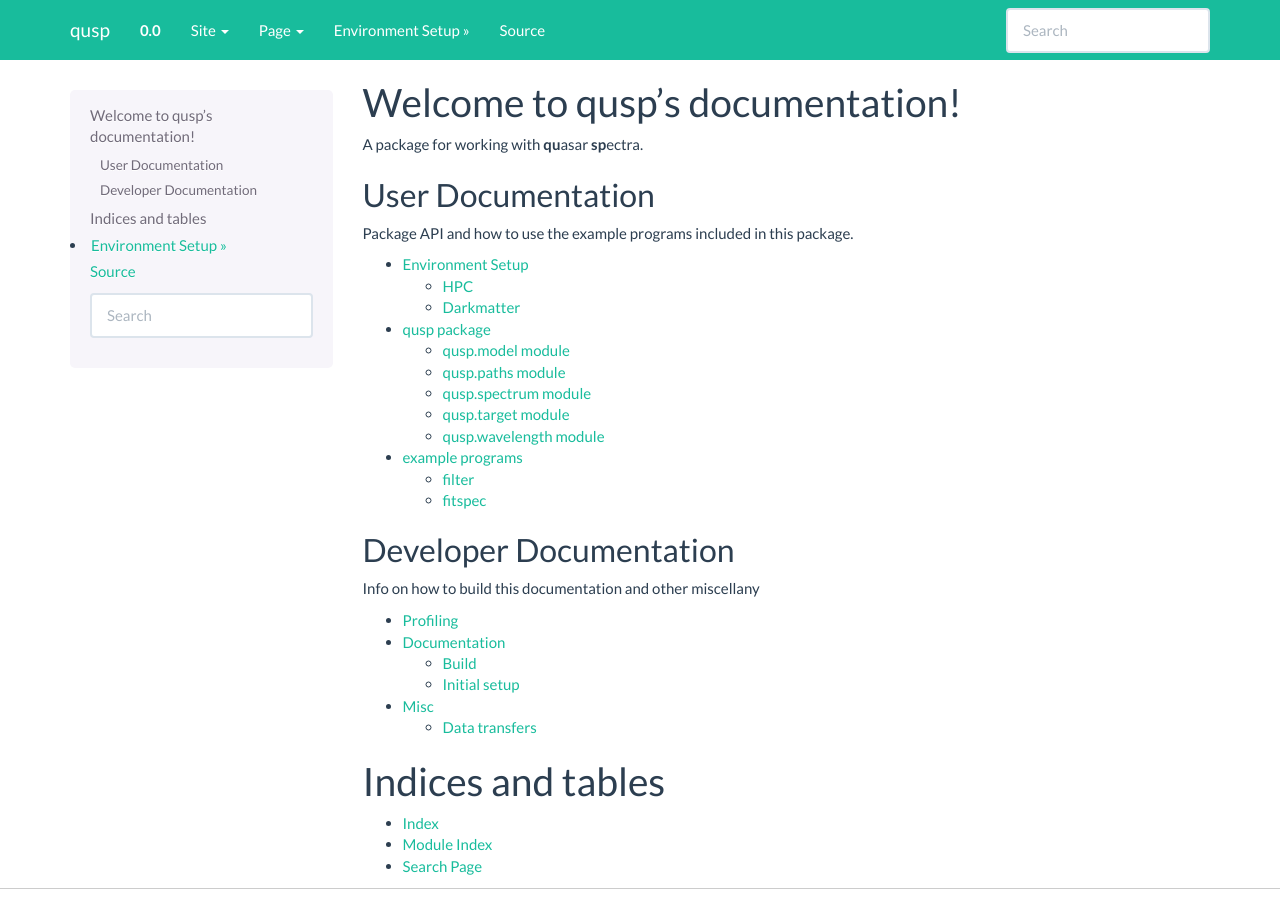
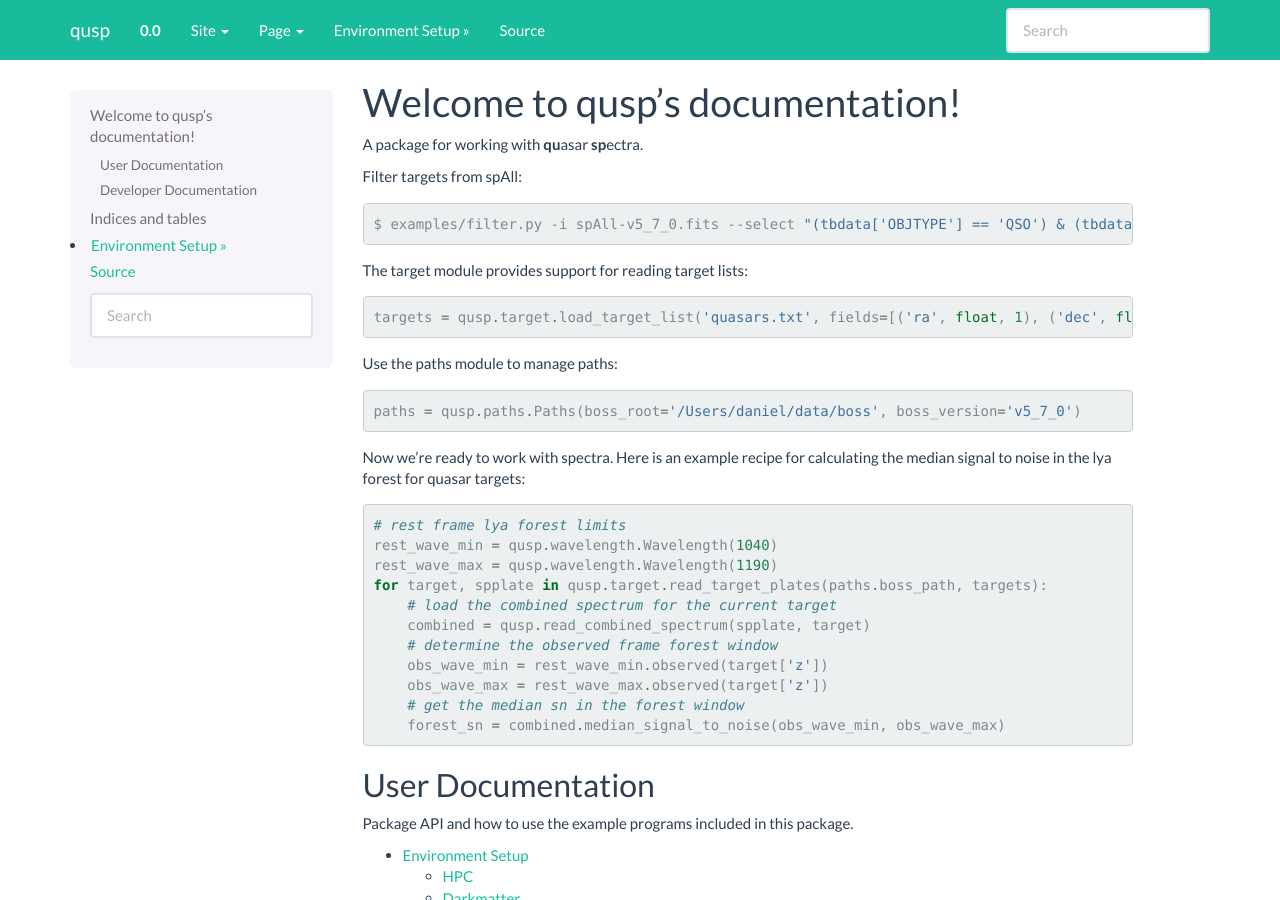
Before and after one commit to dmargala/qusp, a Sphinx documentation site: the page built from docs/index.rst, in a window 1280 px wide and 900 px high. Built offline with Sphinx 7.4.7, drawn with Linux system fonts in a browser that asks for light colours.

Commit message:
update main docs page with simple recipes

```diff
--- a/docs/index.rst
+++ b/docs/index.rst
@@ -2,6 +2,41 @@ Welcome to qusp's documentation!
 ================================
 
 A package for working with **qu**\ asar **sp**\ ectra.
+
+Filter targets from spAll:
+
+.. code-block:: bash
+
+    $ examples/filter.py -i spAll-v5_7_0.fits --select "(tbdata['OBJTYPE'] == 'QSO') & (tbdata['Z'] > 2.1)" --annotate 'ra:dec:z' --verbose --save quasars.txt
+
+The target module provides support for reading target lists:
+
+.. code-block:: python
+
+    targets = qusp.target.load_target_list('quasars.txt', fields=[('ra', float, 1), ('dec', float, 2), ('z', float, 3)])
+
+Use the paths module to manage paths:
+
+.. code-block:: python
+
+    paths = qusp.paths.Paths(boss_root='/Users/daniel/data/boss', boss_version='v5_7_0')
+
+Now we're ready to work with spectra. Here is an example recipe for calculating the median signal to noise in the lya forest for quasar targets:
+
+.. code-block:: python
+
+    # rest frame lya forest limits
+    rest_wave_min = qusp.wavelength.Wavelength(1040)
+    rest_wave_max = qusp.wavelength.Wavelength(1190)
+    for target, spplate in qusp.target.read_target_plates(paths.boss_path, targets):
+        # load the combined spectrum for the current target
+        combined = qusp.read_combined_spectrum(spplate, target)
+        # determine the observed frame forest window
+        obs_wave_min = rest_wave_min.observed(target['z'])
+        obs_wave_max = rest_wave_max.observed(target['z'])
+        # get the median sn in the forest window
+        forest_sn = combined.median_signal_to_noise(obs_wave_min, obs_wave_max)
+
 
 User Documentation
 ------------------
```
